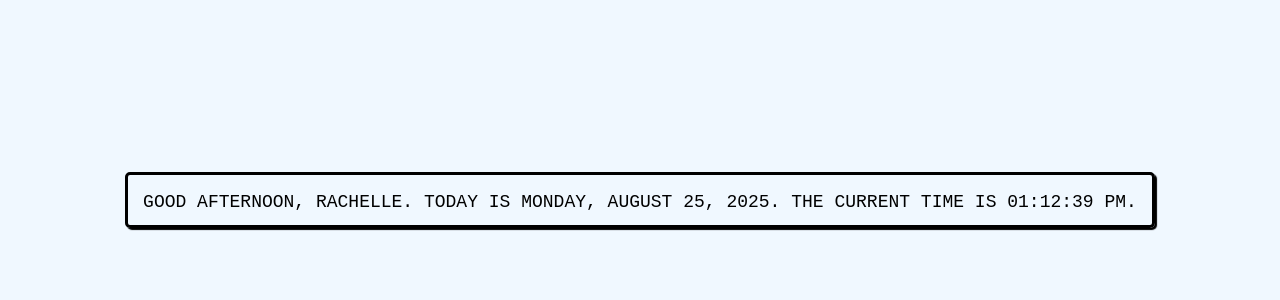
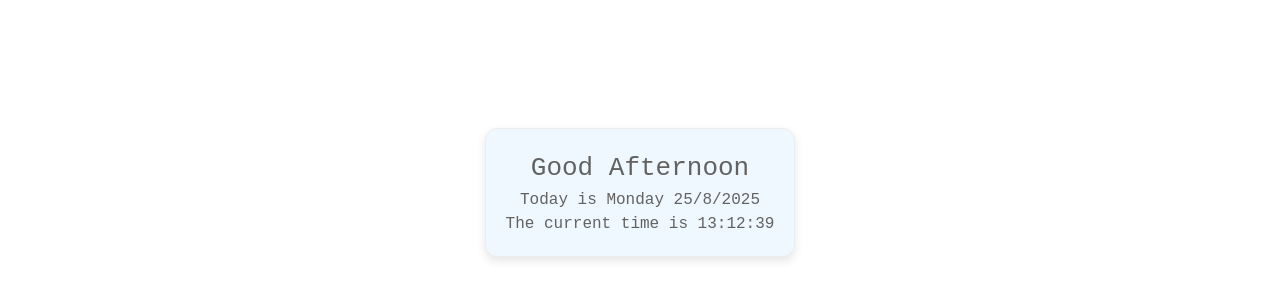
Before and after one commit to rachellemariefit/notion-widget-greeting, a plain HTML site: page index.html in a window 1280 px wide. Shown: the part 208-508 px from the top of the page. Drawn offline with Linux system fonts and the light colour scheme.

Commit message:
Update index.html

```diff
--- a/index.html
+++ b/index.html
@@ -1,73 +1,64 @@
-<!DOCTYPE html>
-<html lang="en">
+<html>
 <head>
-<meta charset="UTF-8">
-<meta name="viewport" content="width=device-width, initial-scale=1.0">
-<title>Inline Greeting Widget</title>
+    <title>Greeting Message</title>
     <style>
+        #lbl {
+            font-family: monospace;
+            font-size: xx-large;
+            color: #626262;
+            padding: 20px;
+            border: 1px solid #ececec;
+            text-align: center;
+            line-height: 1.5;
+            height: auto;
+            background-color: aliceblue; /* Box background only */
+            border-radius: 12px; /* rounded edges */
+            box-shadow: 0 4px 10px rgba(0,0,0,0.1); /* soft shadow */
+            display: inline-block;
+        }
+        #date, #time {
+            font-size: large;
+            display: block;
+        }
         body {
-        font-variant-caps: all-petite-caps;
+            background: transparent; /* fully transparent page */
             display: flex;
             justify-content: center;
             align-items: center;
-        height: 100vh;
-        background-color: aliceblue;
-    }
-
-    .widget {
-        padding: 10px 15px;
-        color: #000000;
-        border: 3px solid #000000;
-        border-radius: 5px;
-        box-shadow: 2px 2px 1px 0px #000000;
-        font-family: monospace;
-        font-size: 2em;
-        white-space: nowrap; /* keeps everything on one line */
+            height: 100vh; /* centers box vertically */
+            margin: 0;
         }
     </style>
 </head>
 <body>
-
-<div class="widget" id="widget"></div>
+    <div id="lbl"></div>
 
     <script>
-function updateWidget() {
-    const today = new Date();
+        var weekday = ["Sunday","Monday","Tuesday","Wednesday","Thursday","Friday","Saturday"];
 
-    // Greeting
-    const hrs = today.getHours();
-    let greet = hrs < 12 ? 'Good Morning, Rachelle' :
-                (hrs < 18 ? 'Good Afternoon, Rachelle' :
-                            'Good Evening, Rachelle');
+        function updateTime() {
+            var today = new Date();
+            var hrs = today.getHours();
+            var mins = today.getMinutes().toString().padStart(2,'0');
+            var secs = today.getSeconds().toString().padStart(2,'0');
+            var dayOfWeek = weekday[today.getDay()];
+            var date = `${dayOfWeek} ${today.getDate()}/${today.getMonth()+1}/${today.getFullYear()}`;
+            var time = `${hrs}:${mins}:${secs}`;
 
-    // Date
-    const days = ['Sunday','Monday','Tuesday','Wednesday','Thursday','Friday','Saturday'];
-    const months = ["January","February","March","April","May","June",
-                    "July","August","September","October","November","December"];
-    const dayName = days[today.getDay()];
-    const monthName = months[today.getMonth()];
-    const date = today.getDate();
-    const year = today.getFullYear();
+            var greet;
+            if (hrs < 12) greet = 'Good Morning';
+            else if (hrs < 17) greet = 'Good Afternoon';
+            else greet = 'Good Evening';
 
-    // Time
-    let hours = today.getHours() % 12 || 12;
-    let minutes = today.getMinutes();
-    let seconds = today.getSeconds();
-    const ampm = today.getHours() >= 12 ? 'PM' : 'AM';
-    hours = hours < 10 ? '0'+hours : hours;
-    minutes = minutes < 10 ? '0'+minutes : minutes;
-    seconds = seconds < 10 ? '0'+seconds : seconds;
-    const timeStr = `${hours}:${minutes}:${seconds} ${ampm}`;
-
-    // Combine everything
-    document.getElementById('widget').textContent =
-        `${greet}. Today is ${dayName}, ${monthName} ${date}, ${year}. The current time is ${timeStr}.`;
+            document.getElementById('lbl').innerHTML = `
+                ${greet}
+                <div id="date">Today is ${date}</div>
+                <div id="time">The current time is ${time}</div>
+            `;
         }
 
-// Update every second
-setInterval(updateWidget, 1000);
-updateWidget();
+        updateTime();
+        setInterval(updateTime, 1000);
     </script>
-
 </body>
 </html>
```
Lines whose indentation alone changed are shown as unchanged.
